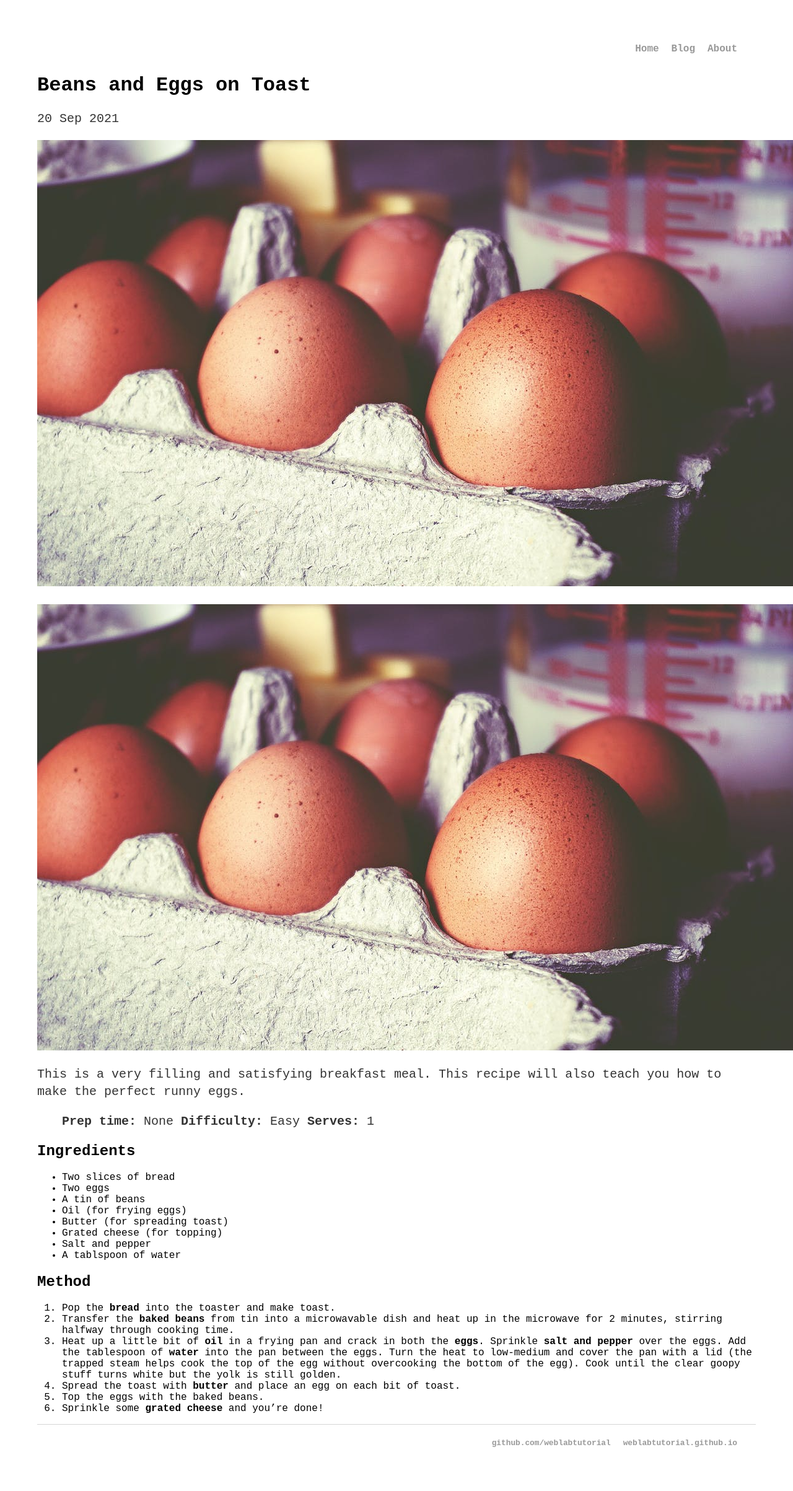
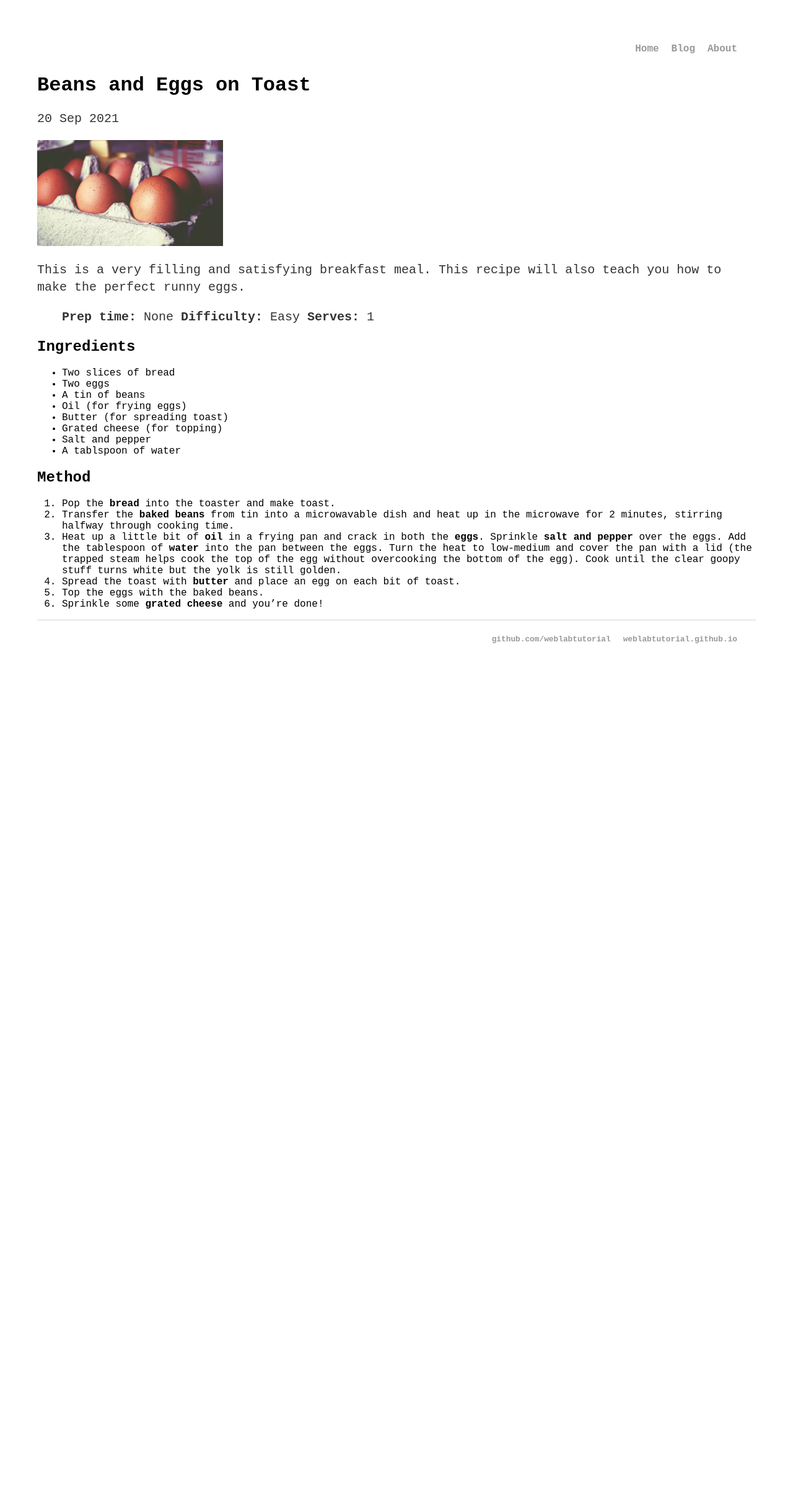
Before and after one commit to hwbekah/hwbekahlab1.github.io, a Jekyll site: the page built from _posts/2021-09-20-beans-and-eggs-on-toast.md, in a window 1280 px wide. Shown: the whole page at 62% size. Built offline with Jekyll 4.4.1, drawn with Linux system fonts in a browser that asks for light colours; after the commit the page ends 1109 px from its top, so only the background shows below that.

Commit message:
Update 2021-09-20-beans-and-eggs-on-toast.md

```diff
--- a/_posts/2021-09-20-beans-and-eggs-on-toast.md
+++ b/_posts/2021-09-20-beans-and-eggs-on-toast.md
@@ -3,10 +3,8 @@
 title: "Beans and Eggs on Toast"
 date: 2021-09-20
 ---
-![eggs](/assets/images/eggs.jpeg "Beans and Eggs on Toast")
-
 <div class="post-image">
-  <img src="/assets/images/eggs.jpeg" alt="Eggs"/>
+  <img src="/assets/images/eggs.jpeg" alt="Eggs" width="300px"/>
 </div>
 
 This is a very filling and satisfying breakfast meal. This recipe will also teach you how to make the perfect runny eggs.
```
